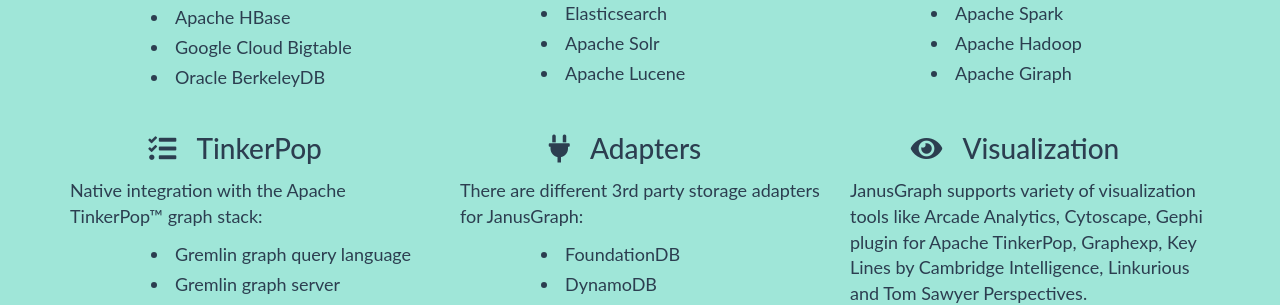
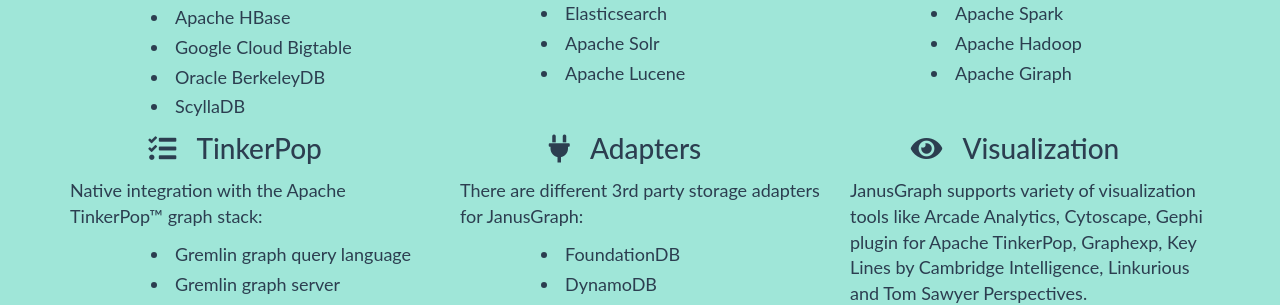
Before and after one commit to JanusGraph/janusgraph.org, a Jekyll site: the page built from index.html, in a window 1280 px wide and 900 px high, scrolled down 1079 px. Shown: the part 165-470 px from the top of the window. Built offline with Jekyll 4.4.1, drawn with Linux system fonts in a browser that asks for light colours.

Commit message:
Add ScyllaDB to list of supported backends
Signed-off-by: Avi Kivity <avi@scylladb.com>

```diff
--- a/_includes/features.html
+++ b/_includes/features.html
@@ -36,6 +36,7 @@
                         <li><a class="feature-link" href="https://hbase.apache.org">Apache HBase</a></li>
                         <li><a class="feature-link" href="https://cloud.google.com/bigtable">Google Cloud Bigtable</a></li>
                         <li><a class="feature-link" href="https://www.oracle.com/technetwork/database/berkeleydb/overview/index-093405.html">Oracle BerkeleyDB</a></li>
+                        <li><a class="feature-link" href="https://scylladb.com/">ScyllaDB</a></li>
                     </ul>
                 </div>
             </div>
```
